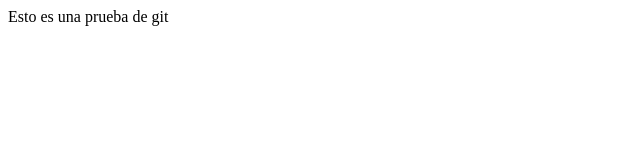
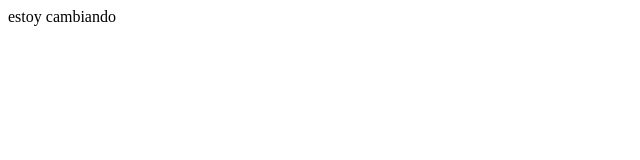
Before and after one commit to hcalarcon/trabajoPractico1, a plain HTML site: page index.html in a window 1280 px wide. Shown: the full height of the page, 0-640 px from the left. Drawn offline with Linux system fonts and the light colour scheme.

Commit message:
se modifico index

```diff
--- a/index.html
+++ b/index.html
@@ -6,6 +6,6 @@
     <title>Document</title>
   </head>
   <body>
-    Esto es una prueba de git
+    estoy cambiando
   </body>
 </html>
```
